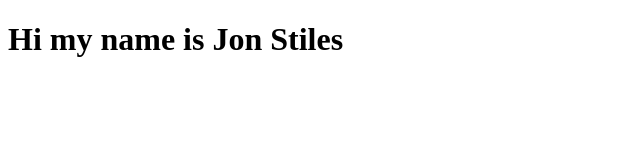
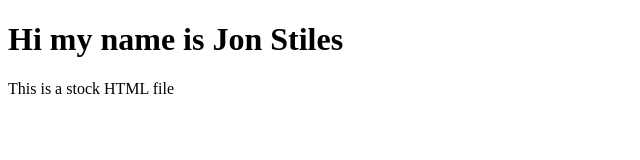
Before and after one commit to jons0997/ci-cd, a plain HTML site: page index.html in a window 1280 px wide. Shown: the whole page, without its empty margins (0-640 px from the left). Drawn offline with Linux system fonts and the light colour scheme.

Commit message:
updated HTML

```diff
--- a/CI-CD.html
+++ b/index.html
@@ -6,5 +6,6 @@
   </head>
   <body>
   <h1> Hi my name is Jon Stiles</h1>
+    <p>This is a stock HTML file</p>
   </body>
 </html>
```
